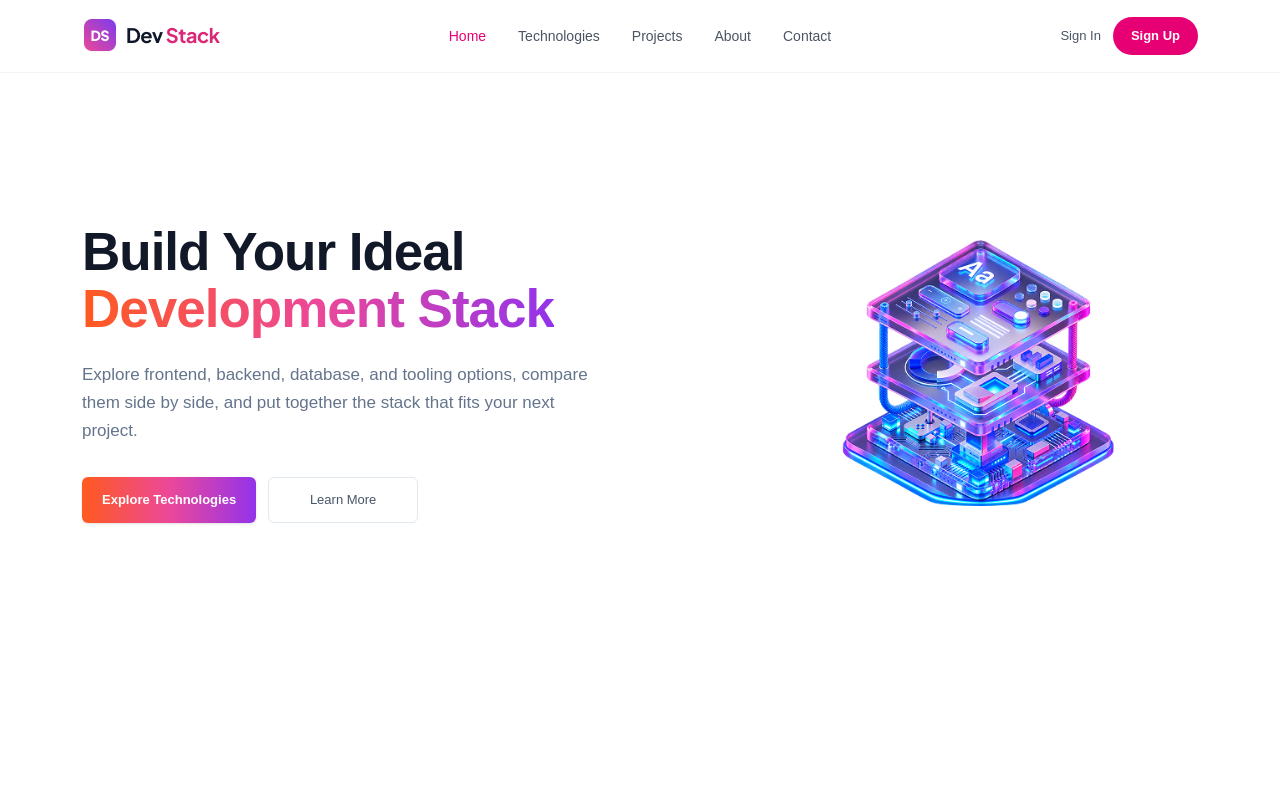
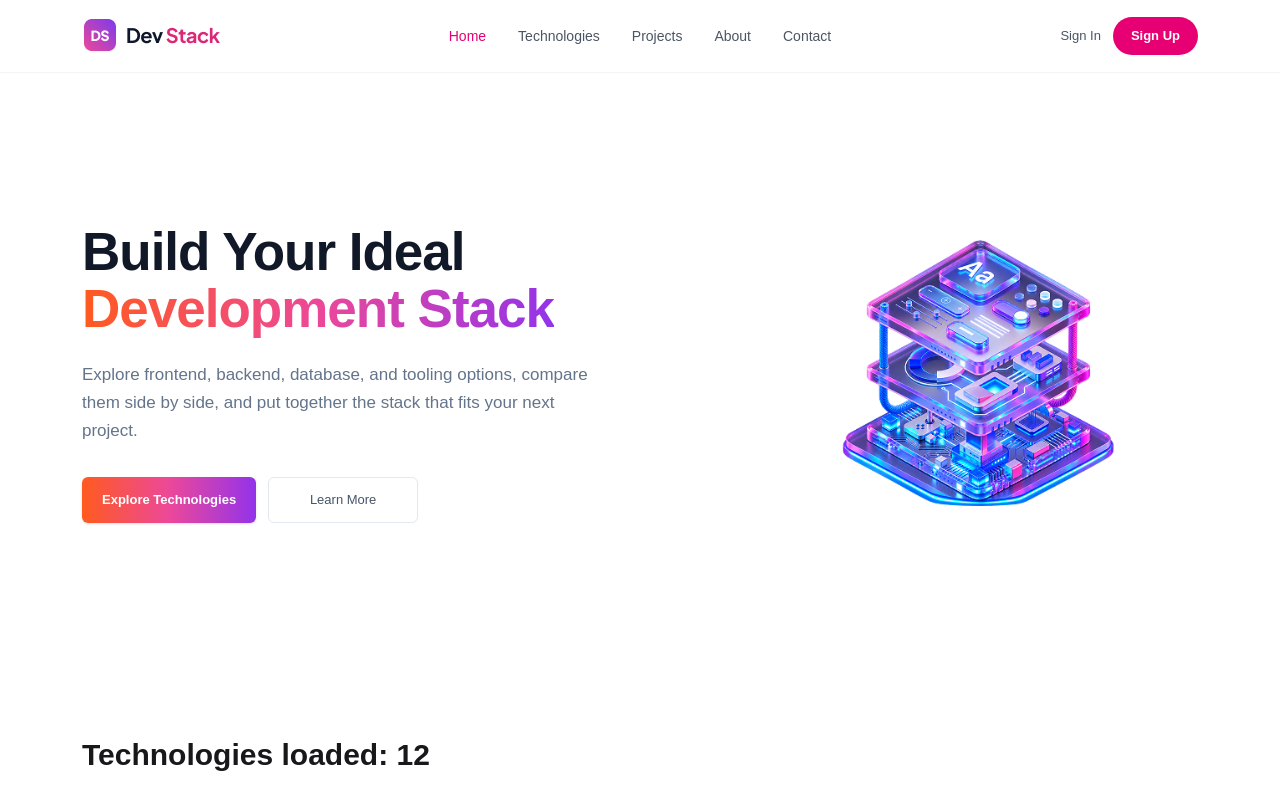
Before and after one commit to say33eed/dev-stack-picker, a React (Vite) app: page / in a window 1280 px wide. Shown: the top 810 px of the page. Built offline with nearby package versions, Linux system fonts and the light colour scheme.

Commit message:
Successfully fetched JSON Data

```diff
--- /dev/null
+++ b/public/technologies.json
@@ -0,0 +1,122 @@
+[
+  {
+    "id": "react",
+    "name": "React",
+    "category": "Frontend",
+    "description": "A declarative, component-based JavaScript library for building modern user interfaces.",
+    "icon": "https://cdn.jsdelivr.net/gh/devicons/devicon@latest/icons/react/react-original.svg",
+    "rating": 4.9,
+    "difficulty": "Beginner-Friendly",
+    "badge": "Popular"
+  },
+  {
+    "id": "vue",
+    "name": "Vue.js",
+    "category": "Frontend",
+    "description": "An approachable, performant, and versatile framework for building web user interfaces.",
+    "icon": "https://cdn.jsdelivr.net/gh/devicons/devicon@latest/icons/vuejs/vuejs-original.svg",
+    "rating": 4.8,
+    "difficulty": "Beginner-Friendly",
+    "badge": "Versatile"
+  },
+  {
+    "id": "svelte",
+    "name": "Svelte",
+    "category": "Frontend",
+    "description": "Cybernetically enhanced web apps with compile-time reactivity and zero virtual DOM overhead.",
+    "icon": "https://cdn.jsdelivr.net/gh/devicons/devicon@latest/icons/svelte/svelte-original.svg",
+    "rating": 4.8,
+    "difficulty": "Intermediate",
+    "badge": "Fast"
+  },
+  {
+    "id": "nextjs",
+    "name": "Next.js",
+    "category": "Frontend",
+    "description": "The React framework for full-stack web applications with hybrid static and server rendering.",
+    "icon": "https://cdn.jsdelivr.net/gh/devicons/devicon@latest/icons/nextjs/nextjs-original.svg",
+    "rating": 4.9,
+    "difficulty": "Intermediate",
+    "badge": "Powerful"
+  },
+  {
+    "id": "nodejs",
+    "name": "Node.js",
+    "category": "Backend",
+    "description": "An asynchronous event-driven JavaScript runtime built on Chrome's V8 engine.",
+    "icon": "https://cdn.jsdelivr.net/gh/devicons/devicon@latest/icons/nodejs/nodejs-original.svg",
+    "rating": 4.8,
+    "difficulty": "Intermediate",
+    "badge": "Standard"
+  },
+  {
+    "id": "postgresql",
+    "name": "PostgreSQL",
+    "category": "Database",
+    "description": "A powerful, open-source object-relational database system with proven reliability.",
+    "icon": "https://cdn.jsdelivr.net/gh/devicons/devicon@latest/icons/postgresql/postgresql-original.svg",
+    "rating": 4.9,
+    "difficulty": "Intermediate",
+    "badge": "Top SQL"
+  },
+  {
+    "id": "redis",
+    "name": "Redis",
+    "category": "Database",
+    "description": "In-memory data structure store used as a high-speed database, cache, and message broker.",
+    "icon": "https://cdn.jsdelivr.net/gh/devicons/devicon@latest/icons/redis/redis-original.svg",
+    "rating": 4.8,
+    "difficulty": "Intermediate",
+    "badge": "Cache"
+  },
+  {
+    "id": "javascript",
+    "name": "JavaScript",
+    "category": "Language",
+    "description": "The versatile, ubiquitous scripting language powering dynamic behavior across the web.",
+    "icon": "https://cdn.jsdelivr.net/gh/devicons/devicon@latest/icons/javascript/javascript-original.svg",
+    "rating": 4.9,
+    "difficulty": "Beginner-Friendly",
+    "badge": "Ubiquitous"
+  },
+  {
+    "id": "typescript",
+    "name": "TypeScript",
+    "category": "Language",
+    "description": "A strongly typed programming language that builds on JavaScript for robust tooling.",
+    "icon": "https://cdn.jsdelivr.net/gh/devicons/devicon@latest/icons/typescript/typescript-original.svg",
+    "rating": 4.9,
+    "difficulty": "Intermediate",
+    "badge": "Essential"
+  },
+  {
+    "id": "java",
+    "name": "Java",
+    "category": "Language",
+    "description": "A secure, object-oriented programming language designed for portability and scale.",
+    "icon": "https://cdn.jsdelivr.net/gh/devicons/devicon@latest/icons/java/java-original.svg",
+    "rating": 4.6,
+    "difficulty": "Intermediate",
+    "badge": "Robust"
+  },
+  {
+    "id": "tailwindcss",
+    "name": "Tailwind CSS",
+    "category": "Styling",
+    "description": "A utility-first CSS framework packed with classes that can be composed to build custom UI.",
+    "icon": "https://cdn.jsdelivr.net/gh/devicons/devicon@latest/icons/tailwindcss/tailwindcss-original.svg",
+    "rating": 4.9,
+    "difficulty": "Beginner-Friendly",
+    "badge": "Modern"
+  },
+  {
+    "id": "docker",
+    "name": "Docker",
+    "category": "DevOps",
+    "description": "A platform designed to build, share, and run containerized applications reliably.",
+    "icon": "https://cdn.jsdelivr.net/gh/devicons/devicon@latest/icons/docker/docker-original.svg",
+    "rating": 4.9,
+    "difficulty": "Intermediate",
+    "badge": "Containers"
+  }
+]
--- a/src/App.tsx
+++ b/src/App.tsx
@@ -1,12 +1,32 @@
 import Navbar from "./components/Navbar";
 import Hero from "./components/Hero";
+import type { Technology } from "./types/technology";
 
-function App() {
+type AppProps = {
+  technologies: Technology[];
+};
+
+function App({ technologies }: AppProps) {
   return (
     <>
       <Navbar />
       <main>
         <Hero />
+
+        <section
+          id="technologies"
+          className="min-h-screen bg-white"
+        >
+          <div className="mx-auto max-w-[1180px] px-5 py-16 md:px-8">
+            <h2 className="text-3xl font-bold">
+              Technologies loaded: {technologies.length}
+            </h2>
+          </div>
+        </section>
+
+
+
+
       </main>
     </>
   );
--- a/src/main.tsx
+++ b/src/main.tsx
@@ -1,12 +1,55 @@
-import { StrictMode } from 'react'
-import { createRoot } from 'react-dom/client'
-import './index.css'
-import App from './App.tsx'
-import { ToastContainer } from 'react-toastify'
+// import { StrictMode } from 'react'
+// import { createRoot } from 'react-dom/client'
+// import './index.css'
+// import App from './App.tsx'
+// import { ToastContainer } from 'react-toastify'
+// import type { Technology } from "./types/technology";
 
-createRoot(document.getElementById('root')!).render(
-  <StrictMode>
-    <App />
-    <ToastContainer />
-  </StrictMode>,
-)
+// createRoot(document.getElementById('root')!).render(
+//   <StrictMode>
+//     <App />
+//     <ToastContainer />
+//   </StrictMode>,
+// )
+
+
+
+import { StrictMode } from "react";
+import { createRoot } from "react-dom/client";
+import "./index.css";
+import App from "./App";
+import type { Technology } from "./types/technology";
+
+const root = createRoot(document.getElementById("root")!);
+
+const loadTechnologies = async () => {
+  try {
+    root.render(
+      <div className="flex min-h-screen items-center justify-center">
+        <p className="text-sm text-gray-500">Loading technologies...</p>
+      </div>
+    );
+
+    const response = await fetch("/technologies.json");
+
+    const data: Technology[] = await response.json();
+
+    root.render(
+      <StrictMode>
+        <App technologies={data} />
+      </StrictMode>
+    );
+  } catch (error) {
+    console.error("Failed to load technologies:", error);
+
+    root.render(
+      <div className="flex min-h-screen items-center justify-center">
+        <p className="text-sm text-red-500">
+          Failed to load technologies.
+        </p>
+      </div>
+    );
+  }
+};
+
+loadTechnologies();
--- /dev/null
+++ b/src/types/technology.ts
@@ -0,0 +1,20 @@
+export type Technology = {
+  id: string;
+  name: string;
+  category:
+    | "Frontend"
+    | "Backend"
+    | "Database"
+    | "Language"
+    | "Styling"
+    | "DevOps"
+    | "Tools";
+  description: string;
+  icon: string;
+  rating: number;
+  difficulty:
+    | "Beginner-Friendly"
+    | "Intermediate"
+    | "Advanced";
+  badge: string;
+};
```
Also changed, not shown: public/data.json (deleted).
